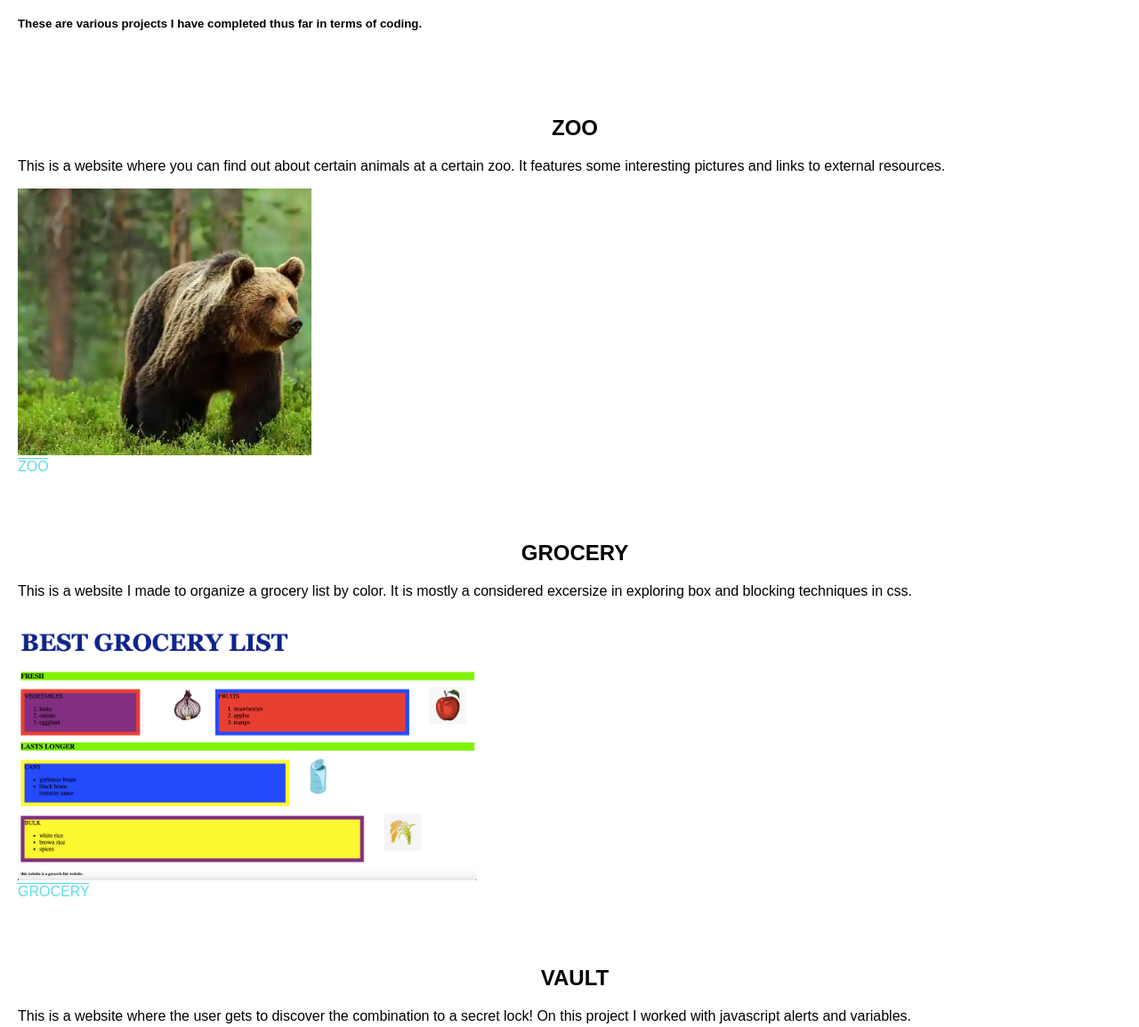
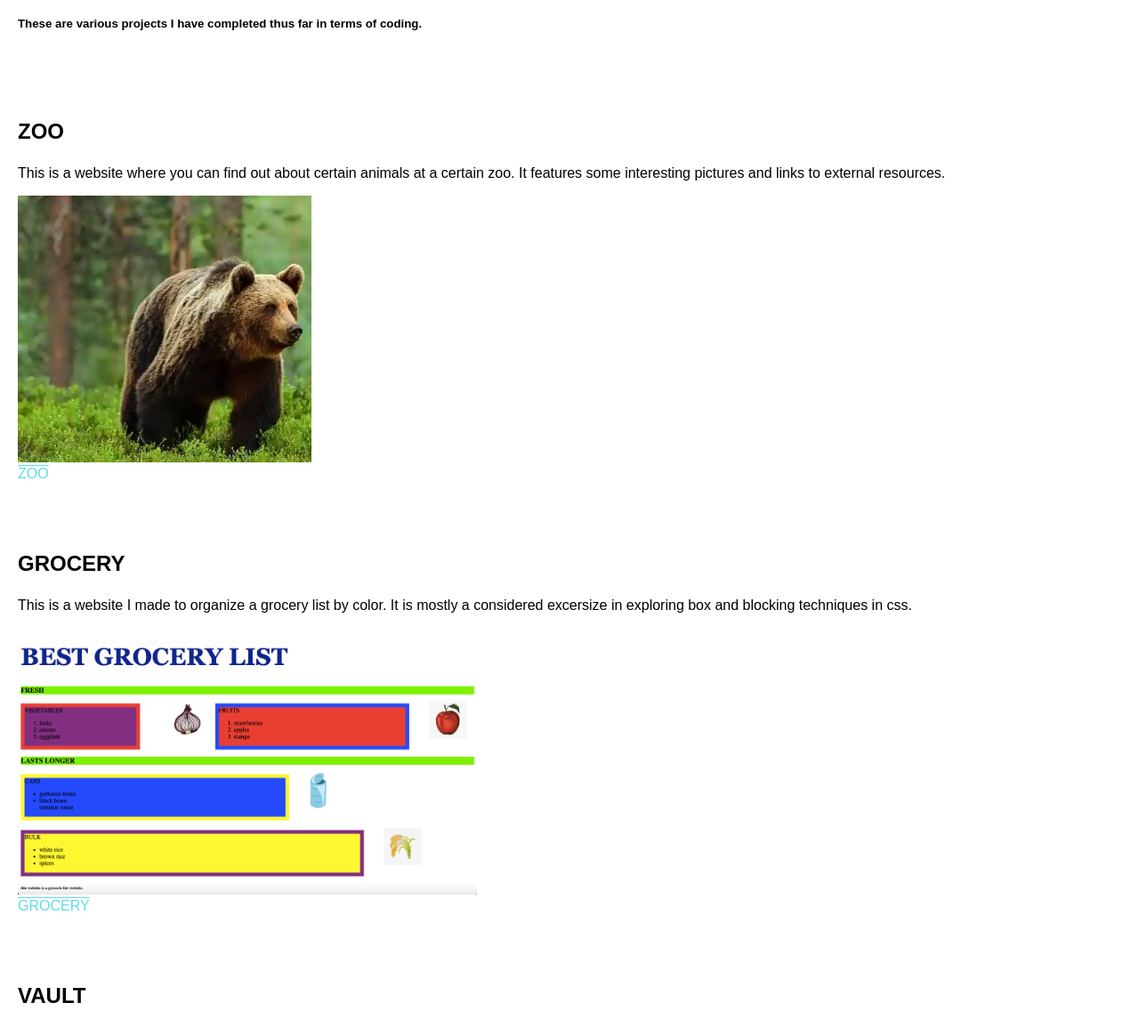
Before and after one commit to Caro-caro-caro/Portfolio, a plain HTML site: page portfolio.html in a window 1280 px wide. Shown: the part 140-1295 px from the top of the page at 89% size. Drawn offline with Linux system fonts and the light colour scheme.

Commit message:
small edits

```diff
--- a/portfolio.html
+++ b/portfolio.html
@@ -24,7 +24,7 @@
      </nav>
   </header>
 
-      <p class="portfolio">
+      <div class="portfolio">
 
         <h1>PORTFOLIO </h1>
 
@@ -33,7 +33,7 @@
         <br>
         <br>
 
-        <h2>ZOO</h2>
+        <h3>ZOO</h3>
         <p>This is a website where you can find out about
         certain animals at a certain zoo.
         It features some interesting pictures
@@ -49,7 +49,7 @@
 
 
 
-        <h2>GROCERY</h2>
+        <h3>GROCERY</h3>
         <p>This is a website I made to organize a grocery list
         by color. It is mostly a considered excersize in exploring
         box and blocking techniques in css.
@@ -63,7 +63,7 @@
         <br>
         <br>
 
-        <h2>VAULT</h2>
+        <h3>VAULT</h3>
         <p>
         This is a website where the user gets to discover the combination
         to a secret lock! On this project
--- a/style.css
+++ b/style.css
@@ -40,6 +40,10 @@ h2 {
     text-align: center;
 }
 
+h3 {
+    font-size: 150%;
+}
+
 header li {
     margin: 5px;
 }
@@ -66,6 +70,12 @@ header li {
 
 .bear {
     height: 300px
+}
+
+.portfoliio {
+    text-align: left;
+    display: flex;
+    flex-direction: column;
 }
 
 
```
